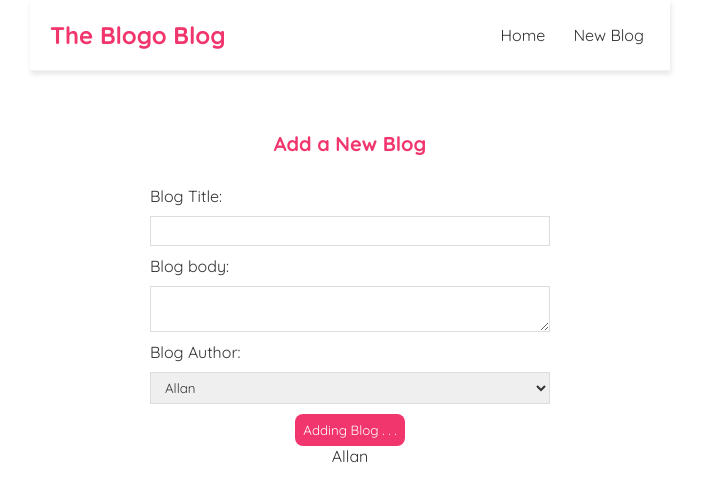
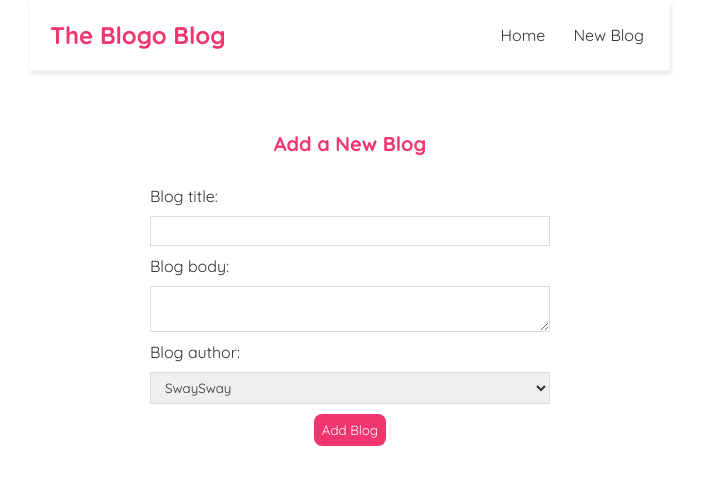
Before and after one commit to Allanetizen/Blogo, a React (Create React App) app: page /create in a window 1280 px wide. Shown: the top 500 px of the page, without its empty margins (290-992 px from the left). Built offline with nearby package versions, Linux system fonts and the light colour scheme; the HTML template or start-up script is replaced by a standard one.

Commit message:
pragmatic redirects

```diff
--- a/data/db.json
+++ b/data/db.json
@@ -17,6 +17,18 @@
       "body": "If you like cartoons, you’ve come to the right place. Reader’s Digest has the best cat cartoons, political cartoons, and even work cartoons that will help you get through to Friday. Some of these funny cartoons might just be so relatable to your daily life that the only thing you can do is laugh. Keep reading to see some of the funniest cartoons we have to offer.",
       "author": "Tommy",
       "id": 3
+    },
+    {
+      "title": "Lorem Ipsum",
+      "body": "Lorem Ipsum je demonstrativní výplňový text používaný v tiskařském a knihařském průmyslu. Lorem Ipsum je považováno za standard v této oblasti už od začátku 16. století, kdy dnes neznámý tiskař vzal kusy textu a na jejich základě vytvořil speciální vzorovou knihu. Jeho odkaz nevydržel pouze pět století, on přežil i nástup elektronické sazby v podstatě beze změny. Nejvíce popularizováno bylo Lorem Ipsum v šedesátých letech 20. století, kdy byly vydávány speciální vzorníky s jeho pasážemi a později pak díky počítačovým DTP programům jako Aldus PageMaker.",
+      "author": "mario",
+      "id": 4
+    },
+    {
+      "title": "Lorem 2",
+      "body": "Lorem Ipsum je demonstrativní výplňový text používaný v tiskařském a knihařském průmyslu. Lorem Ipsum je považováno za standard v této oblasti už od začátku 16. století, kdy dnes neznámý tiskař vzal kusy textu a na jejich základě vytvořil speciální vzorovou knihu. Jeho odkaz nevydržel pouze pět století, on přežil i nástup elektronické sazby v podstatě beze změny. Nejvíce popularizováno bylo Lorem Ipsum v šedesátých letech 20. století, kdy byly vydávány speciální vzorníky s jeho pasážemi a později pak díky počítačovým DTP programům jako Aldus PageMaker.",
+      "author": "yoshi",
+      "id": 5
     }
   ]
 }
--- a/src/Create.js
+++ b/src/Create.js
@@ -1,54 +1,55 @@
 import { useState } from "react";
+import { useHistory } from "react-router-dom";
 
 const Create = () => {
-  const [title, setTitle] = useState("");
-  const [body, setBody] = useState("");
-  const [author, setAuthor] = useState("Allan");
-  const [isPending, setIspending] = useState('false');
+  const [title, setTitle] = useState('');
+  const [body, setBody] = useState('');
+  const [author, setAuthor] = useState('mario');
+  const history = useHistory();
+
   const handleSubmit = (e) => {
-    //prevents page from reloading/refresh
     e.preventDefault();
     const blog = { title, body, author };
-    fetch("http://localhost:5000/blogs", {
-      method: "POST",
+
+    fetch('http://localhost:5000/blogs/', {
+      method: 'POST',
       headers: { "Content-Type": "application/json" },
-      body: JSON.stringify(blog),
+      body: JSON.stringify(blog)
     }).then(() => {
-      console.log("new blog added successfully!!");
-    });
-  };
+      // history.go(-1);
+      history.push('/');
+    })
+  }
+
   return (
     <div className="create">
       <h2>Add a New Blog</h2>
       <form onSubmit={handleSubmit}>
-        <label>Blog Title:</label>
+        <label>Blog title:</label>
         <input
           type="text"
           required
           value={title}
           onChange={(e) => setTitle(e.target.value)}
-        ></input>
+        />
         <label>Blog body:</label>
         <textarea
           required
           value={body}
           onChange={(e) => setBody(e.target.value)}
         ></textarea>
-        <label>Blog Author:</label>
-        <select value={author} onChange={(e) => setAuthor(e.target.value)}>
-          <option value="Allan">Allan</option>
-          <option value="Tommy">Tommy</option>
-          <option value="Tommy">Turner</option>
+        <label>Blog author:</label>
+        <select
+          value={author}
+          onChange={(e) => setAuthor(e.target.value)}
+        >
+          <option value="SwaySway">SwaySway</option>
+          <option value="Badus">Badus</option>
         </select>
-       { !isPending&& <button>Add Blog</button>}
-       { isPending&& <button disabled>Adding Blog . . .</button>}
-
-        <p>{title}</p>
-        <p>{body}</p>
-        <p>{author}</p>
+        <button>Add Blog</button>
       </form>
     </div>
   );
-};
+}
 
 export default Create;
```
